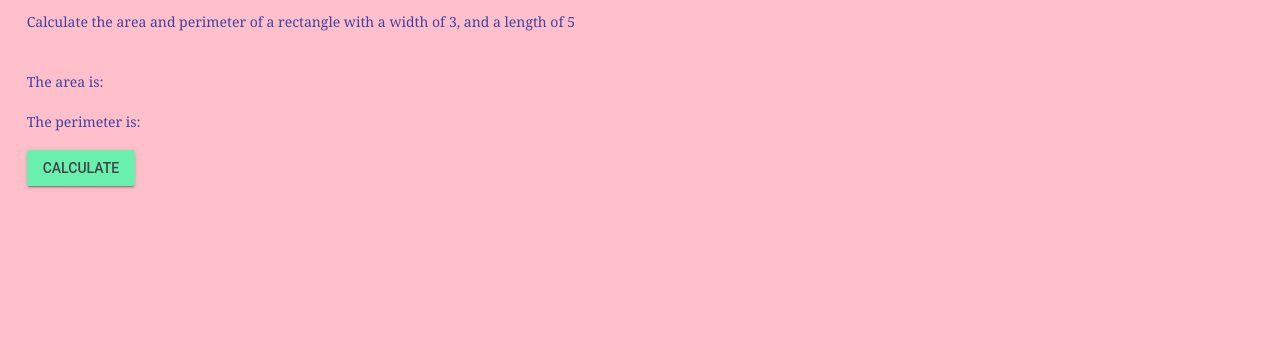
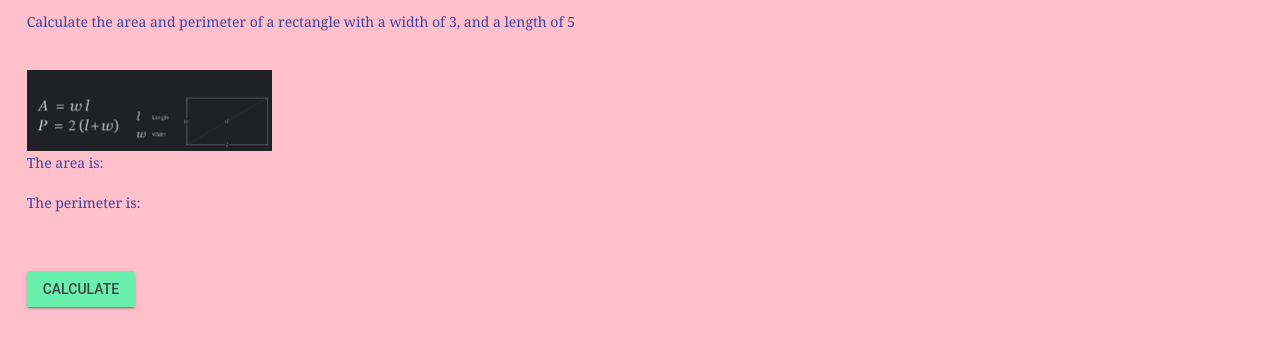
Before and after one commit to Alex-Nelson-1/ICS2O-UNIT2-02, a plain HTML site: page index.html in a window 1280 px wide. Shown: the part 169-518 px from the top of the page. Drawn offline with nearby package versions, Linux system fonts and the light colour scheme.

Commit message:
added image

```diff
--- a/css/style.css
+++ b/css/style.css
@@ -25,3 +25,7 @@ p {
   font-size: 1.5rem;
   font-family: Cambria, Cochin, Georgia, Times, "Times New Roman", serif;
 }
+
+img {
+  width: 20%;
+}
--- a/index.html
+++ b/index.html
@@ -1,5 +1,5 @@
 <!DOCTYPE html>
-<!--ICS2O-UNIT1-TEMPLATE-->
+<!--ICS2O-UNIT2-02-HTML-->
 <html lang="en-ca">
   <head>
     <meta charset="utf-8" />
@@ -39,12 +39,16 @@
         </p>
         <br />
         <!--This is where the calculations will be output-->
+        <img src="./image/area_and_perimeter.png" alt="Area and perimeter equation">
         <div id="multiply-math">
           <p>The area is:</p>
         </div>
         <div id="perimeter-math">
           <p>The perimeter is:</p>
+
         </div>
+        <br>
+        <br>
         <!-- Accent-colored raised button with ripple -->
         <button
           class="mdl-button mdl-js-button mdl-button--raised mdl-js-ripple-effect mdl-button--accent"
```
Also changed, not shown: image/area_and_perimeter.png (added).
